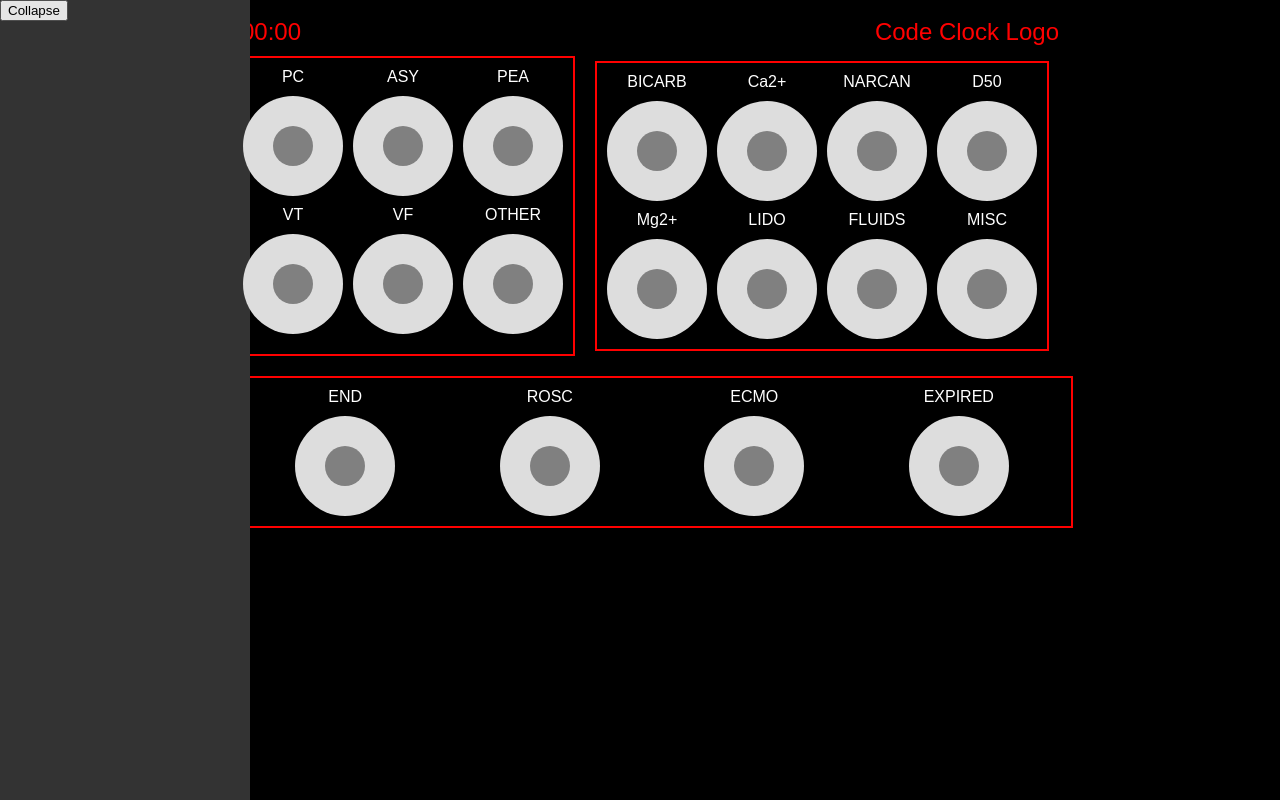
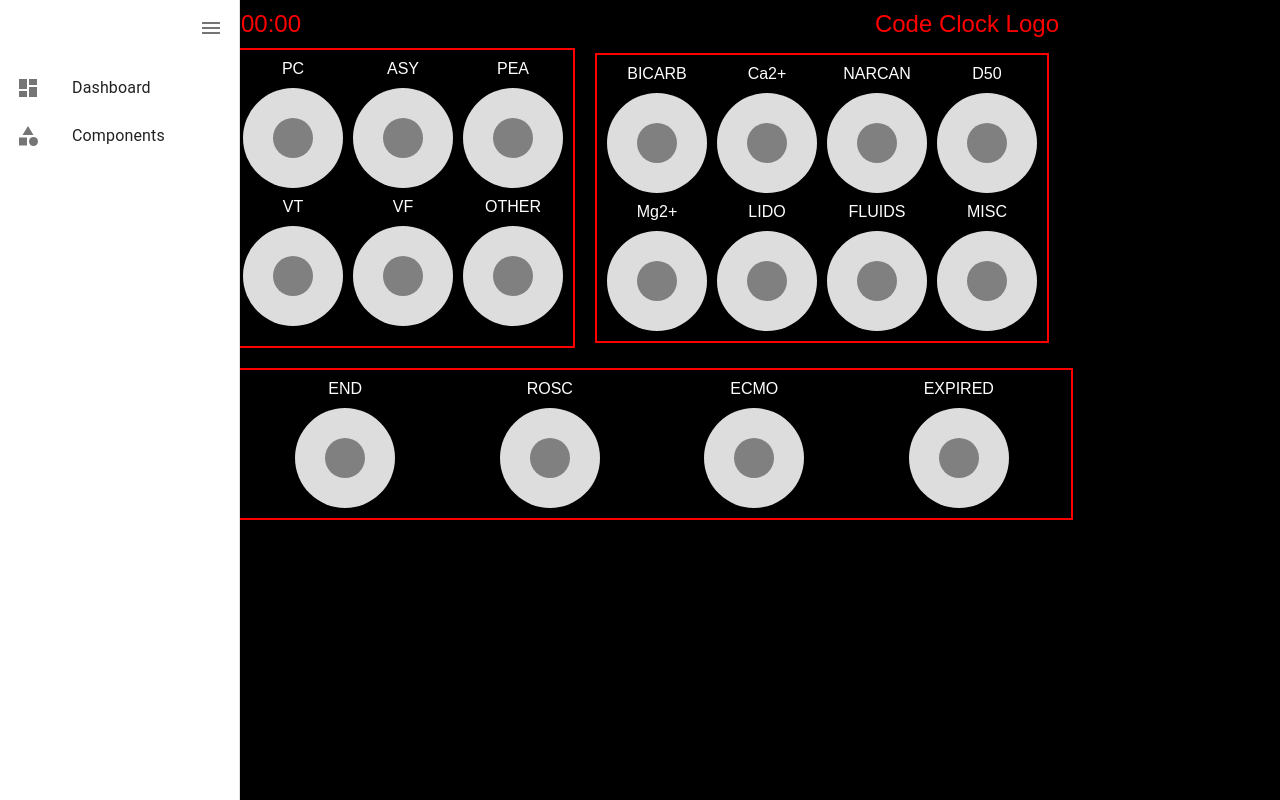
Before and after one commit to CodeClock-LLC/CodeClockWeb, a React (Vite) app in the folder my-react-app/: page / in a window 1280 px wide. Built offline with nearby package versions, Linux system fonts and the light colour scheme.

Commit message:
working sidebar

```diff
--- a/my-react-app/package.json
+++ b/my-react-app/package.json
@@ -10,9 +10,13 @@
     "preview": "vite preview"
   },
   "dependencies": {
+    "@emotion/react": "^11.14.0",
+    "@emotion/styled": "^11.14.0",
+    "@mui/icons-material": "^6.4.6",
+    "@mui/material": "^6.4.6",
     "react": "^19.0.0",
     "react-dom": "^19.0.0",
-    "react-pro-sidebar": "^1.1.0"
+    "react-icons": "^5.5.0"
   },
   "devDependencies": {
     "@eslint/js": "^9.21.0",
--- a/my-react-app/src/App.css
+++ b/my-react-app/src/App.css
@@ -6,6 +6,7 @@ body {
     font-family: Arial, sans-serif;
     background-color: black;
     color: white;
+    margin: 0;
   }
 
   .header {
@@ -13,6 +14,12 @@ body {
     display: flex;
     justify-content: space-between;
     padding: 10px;
+  }
+
+  /* Main content area */
+  .main-content {
+    flex: 1;
+    padding: 20px;
   }
 
   .timer {
--- a/my-react-app/src/components/Sidebar.jsx
+++ b/my-react-app/src/components/Sidebar.jsx
@@ -1,5 +1,7 @@
 // src/components/Sidebar.jsx
-import React, { useState } from 'react';
+import React, { useState } from "react";
+import { Drawer, List, ListItem, ListItemIcon, ListItemText, IconButton } from "@mui/material";
+import { Menu, ChevronLeft, Dashboard, Category } from "@mui/icons-material";
 
 const Sidebar = () => {
   const [isCollapsed, setIsCollapsed] = useState(false);
@@ -9,14 +11,38 @@ const Sidebar = () => {
   };
 
   return (
-    <div className={`sidebar ${isCollapsed ? 'collapsed' : ''}`}>
-      <button onClick={toggleSidebar}>
-        {isCollapsed ? 'Expand' : 'Collapse'}
-      </button>
-      <div className="sidebar-content">
-        {/* Sidebar content goes here */}
+    <Drawer
+      variant="permanent"
+      sx={{
+        width: isCollapsed ? 60 : 240,
+        flexShrink: 0,
+        "& .MuiDrawer-paper": {
+          width: isCollapsed ? 60 : 240,
+          boxSizing: "border-box",
+          transition: "width 0.3s ease",
+        },
+      }}
+    >
+      <div style={{ display: "flex", justifyContent: "flex-end", padding: "8px" }}>
+        <IconButton onClick={toggleSidebar}>
+          {isCollapsed ? <ChevronLeft /> : <Menu />}
+        </IconButton>
       </div>
-    </div>
+      <List>
+        <ListItem button>
+          <ListItemIcon>
+            <Dashboard />
+          </ListItemIcon>
+          {!isCollapsed && <ListItemText primary="Dashboard" />}
+        </ListItem>
+        <ListItem button>
+          <ListItemIcon>
+            <Category />
+          </ListItemIcon>
+          {!isCollapsed && <ListItemText primary="Components" />}
+        </ListItem>
+      </List>
+    </Drawer>
   );
 };
 
```
Also changed, not shown: 1 other file (tests, documents, lock files or other folders).
